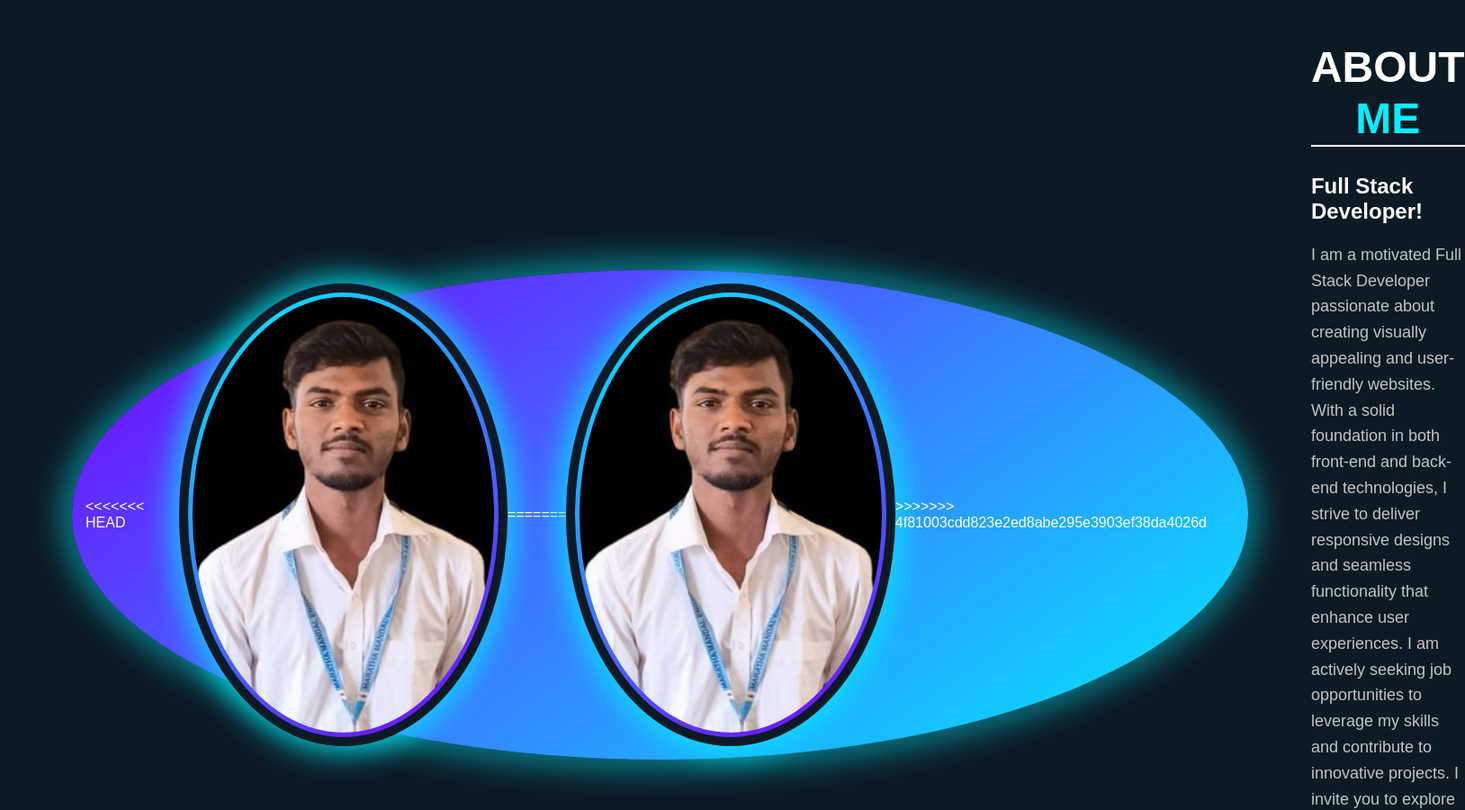
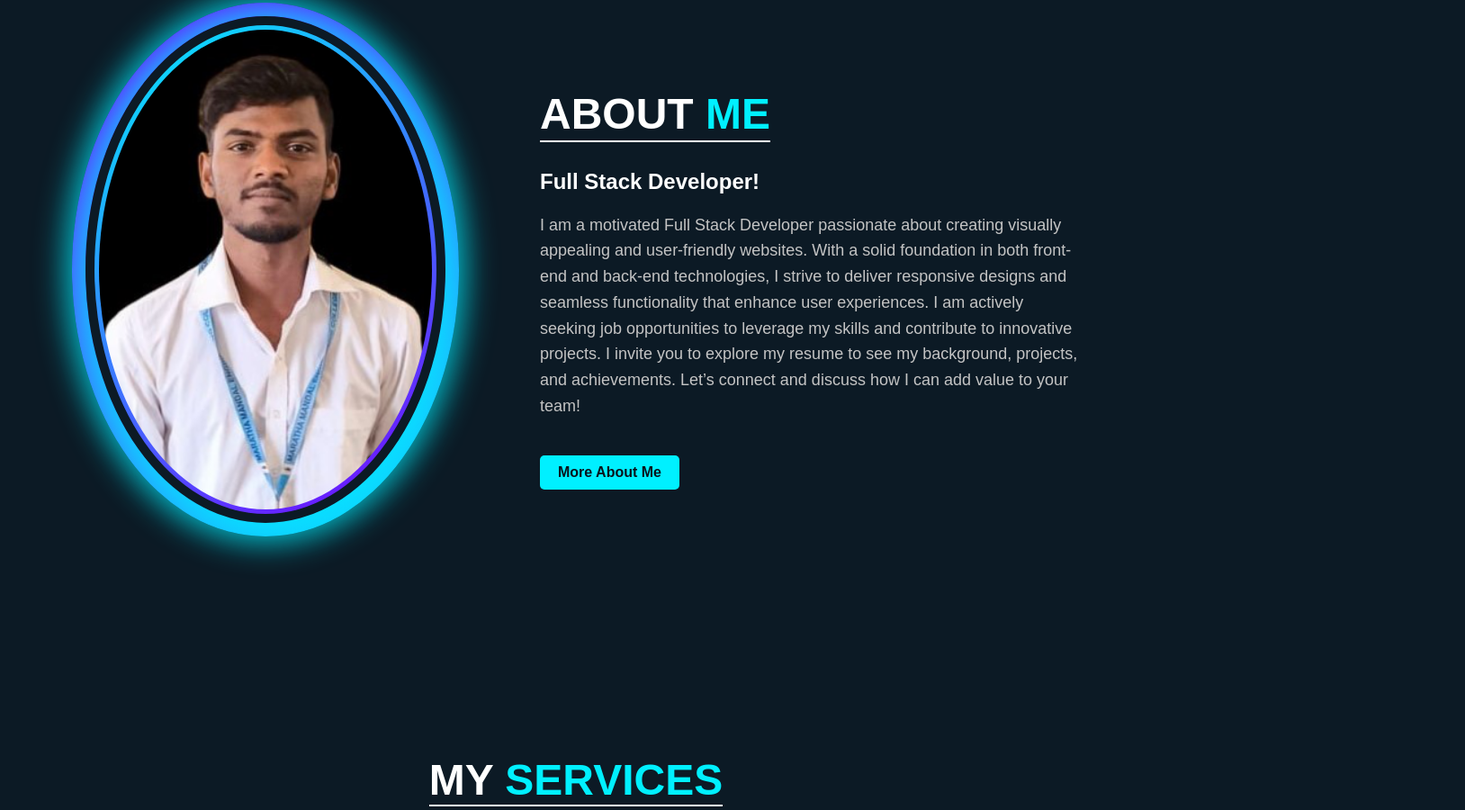
Before and after one commit to LAKSHMANA01/My-portfolio, a plain HTML site: page index.html in a window 1280 px wide. Shown: the part 958-1858 px from the top of the page at 90% size, 1628 px wide, since content can reach past the window. Drawn offline with nearby package versions, Linux system fonts and the light colour scheme.

Commit message:
Initial commit

```diff
--- a/index.html
+++ b/index.html
@@ -64,14 +64,7 @@
 
     <section class="about" id="about">
       <div class="about-image">
-<<<<<<< HEAD
         <img src="image.png" alt="Havindu Hemal" />
-=======
-        <img
-          src="image.png"
-          alt="Havindu Hemal"
-        />
->>>>>>> 4f81003cdd823e2ed8abe295e3903ef38da4026d
       </div>
       <div class="about-text">
         <h2>About <span>Me</span></h2>
--- a/style.css
+++ b/style.css
@@ -95,7 +95,7 @@ nav ul li a {
   text-decoration: none;
 
 }
-<<<<<<< HEAD
+
 
 
 /* Reset */
@@ -200,8 +200,7 @@ nav ul li a {
     margin: 0 10px;
   }
 }
-=======
->>>>>>> 4f81003cdd823e2ed8abe295e3903ef38da4026d
+
 
 
 
@@ -747,8 +746,9 @@ margin-bottom: 30px;
 
 }
 .contact-form {
-  max-width: 250px;
-  width: 100%;
+  max-width: 600px;
+  width: 250px;
+
 
 }
 
```
